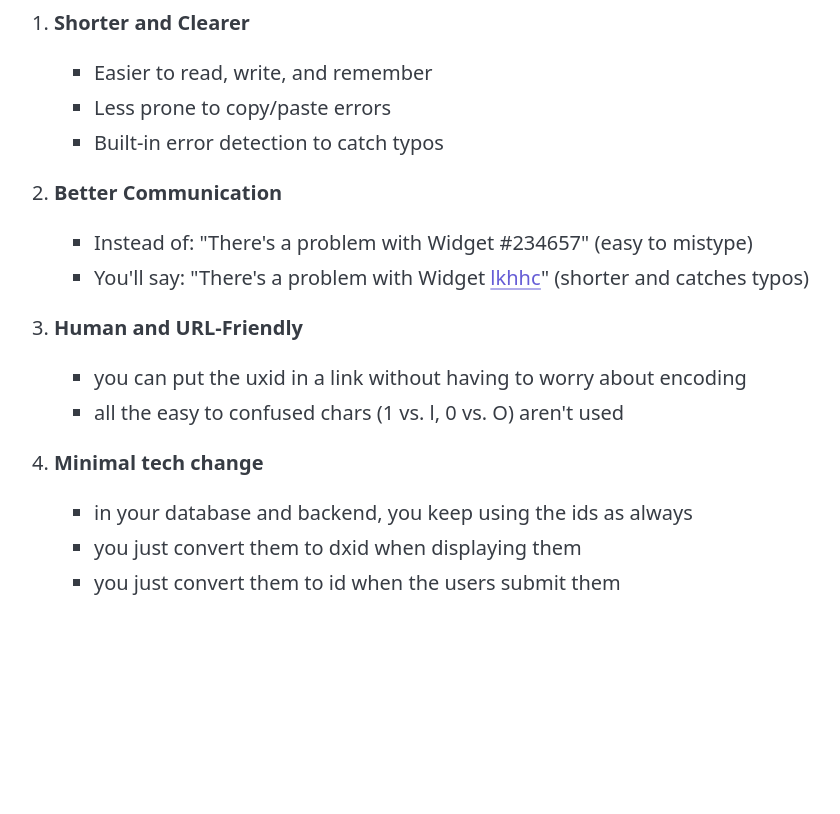
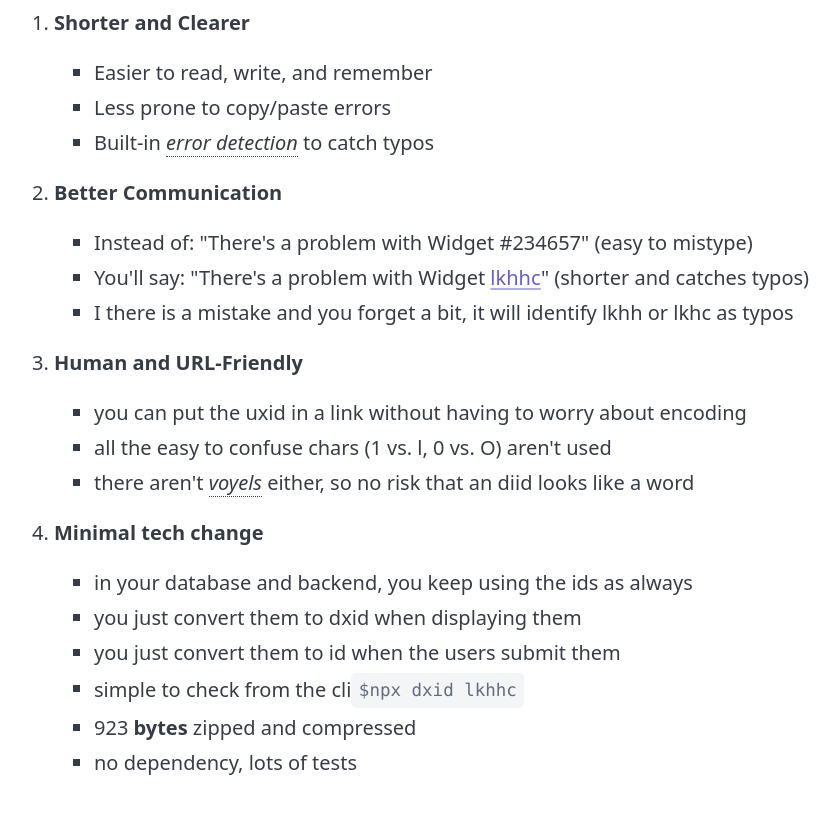
Before and after one commit to tttp/dxid, a website: page index.html in a window 1280 px wide. Shown: the part 760-1574 px from the top of the page, without its empty margins (26-866 px from the left). Before the commit the page ends 1398 px from the top, so only its background shows below. Drawn offline with Linux system fonts and the light colour scheme.

Commit message:
add some tooltip

```diff
--- a/index.html
+++ b/index.html
@@ -88,7 +88,7 @@
             <ul>
               <li>Easier to read, write, and remember</li>
               <li>Less prone to copy/paste errors</li>
-              <li>Built-in error detection to catch typos</li>
+              <li>Built-in <em data-tooltip="the first digit is a checksum, like for credit cards or IBANs">error detection</em> to catch typos</li>
             </ul>
           </li>
           <li>
@@ -102,6 +102,9 @@
                 You&#39;ll say: &quot;There&#39;s a problem with Widget
                 <a href="#lkhhc">lkhhc</a>&quot; (shorter and catches typos)
               </li>
+              <li>
+                I there is a mistake and you forget a bit, it will identify lkhh or lkhc as typos
+              </li>
             </ul>
           </li>
           <li>
@@ -112,7 +115,10 @@
                 encoding
               </li>
               <li>
-                all the easy to confused chars (1 vs. l, 0 vs. O) aren't used
+                all the easy to confuse chars (1 vs. l, 0 vs. O) aren't used
+              </li>
+              <li>
+                there aren't <em data-tooltip="we checked, no offensive words are dxid">voyels</em> either, so no risk that an diid looks like a word
               </li>
             </ul>
           </li>
@@ -124,6 +130,9 @@
               </li>
               <li>you just convert them to dxid when displaying them</li>
               <li>you just convert them to id when the users submit them</li>
+              <li>simple to check from the cli<code>$npx dxid lkhhc</code></li>
+              <li>923 <b>bytes</b> zipped and compressed</div>
+              <li>no dependency, lots of tests</li>
             </ul>
           </li>
         </ol>
```
